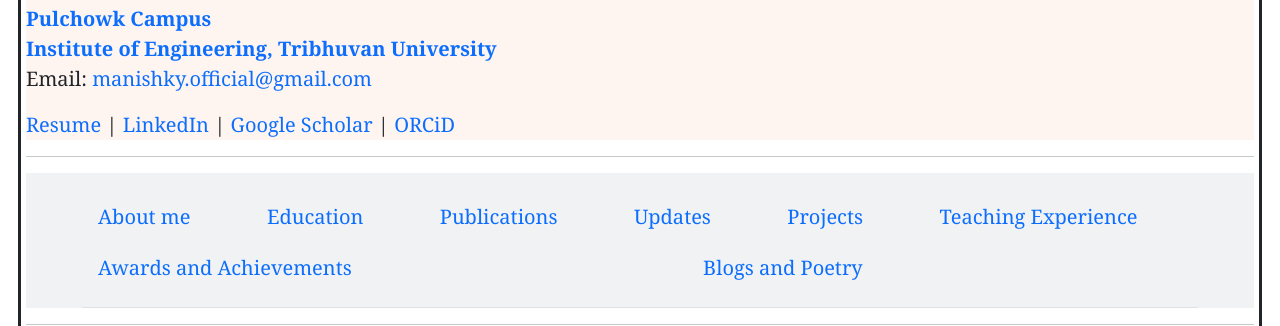
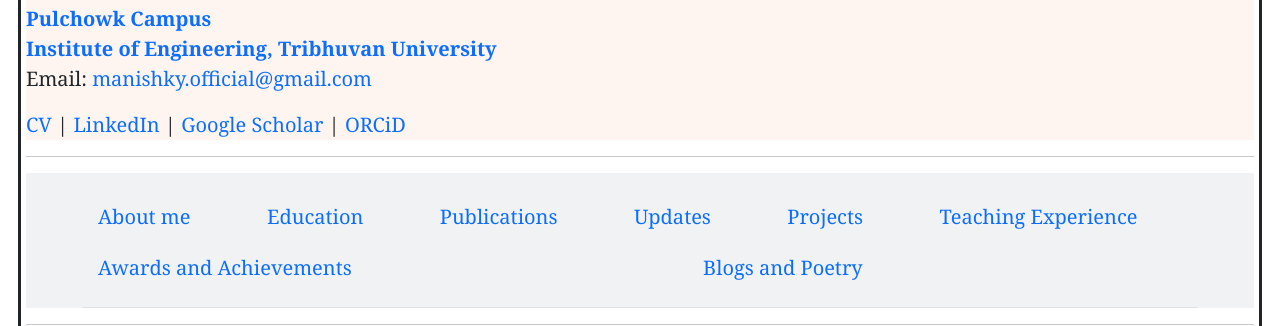
Before and after one commit to mkyadav2021/html-portfolio, a plain HTML site: page index.html in a window 1280 px wide. Shown: the part 68-394 px from the top of the page. Drawn offline with nearby package versions, Linux system fonts and the light colour scheme.

Commit message:
Update index.html

```diff
--- a/index.html
+++ b/index.html
@@ -18,7 +18,7 @@
 <strong><a href="https://ioe.tu.edu.np/" target="_blank">Institute of Engineering, Tribhuvan University</a></strong>
 <p>Email: <a href="mailto:manishky.official@gmail.com">manishky.official@gmail.com</a></p>
 
-<p><a href="./assets/resume.pdf" target="_blank">Resume</a>     |   <a href="https://www.linkedin.com/in/manish-ky/" target="_blank">LinkedIn</a>     |       <a href="https://scholar.google.com/citations?hl=en&user=GI2Ybz8AAAAJ" target="_blank">Google Scholar</a>       |       <a href="https://orcid.org/0009-0006-9730-2778" target="_blank">ORCiD</a></p>
+<p><a href="./assets/resume.pdf" target="_blank">CV</a>     |   <a href="https://www.linkedin.com/in/manish-ky/" target="_blank">LinkedIn</a>     |       <a href="https://scholar.google.com/citations?hl=en&user=GI2Ybz8AAAAJ" target="_blank">Google Scholar</a>       |       <a href="https://orcid.org/0009-0006-9730-2778" target="_blank">ORCiD</a></p>
 </div>
 <hr>
 
```
